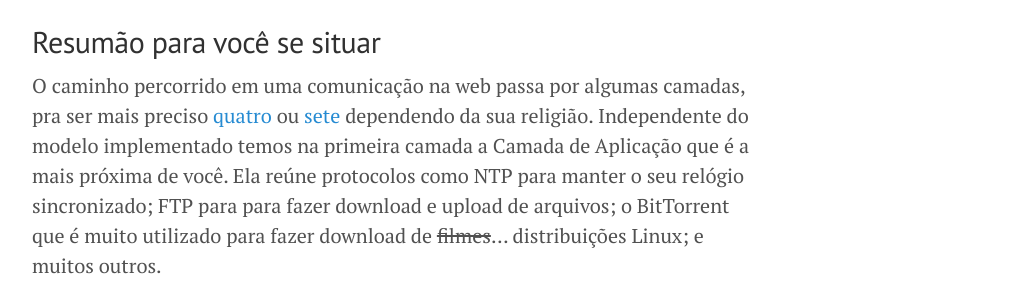
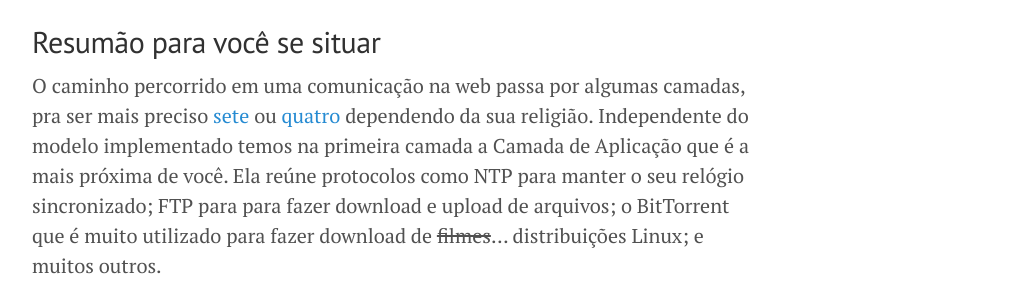
Before and after one commit to whoamindx/whoamindx.github.io, a Jekyll site: the page built from _posts/2021-6-23-http3.md, in a window 1280 px wide and 900 px high. Shown: the part 209-509 px from the top of the window, without its empty margins (248-1276 px from the left). Built offline with Jekyll 4.4.1, drawn with Linux system fonts in a browser that asks for light colours; comment, search, counter and statistics services are not loaded.

```diff
--- a/_posts/2021-6-23-http3.md
+++ b/_posts/2021-6-23-http3.md
@@ -5,7 +5,7 @@ title: HTTP/3 já é quase um padrão
 
 ## Resumão para você se situar
 
-O caminho percorrido em uma comunicação na web passa por algumas camadas, pra ser mais preciso [quatro](https://pt.wikipedia.org/wiki/Modelo_OSI){:target="\_blank"} ou [sete](https://pt.wikipedia.org/wiki/TCP/IP){:target="\_blank"} dependendo da sua religião. Independente do modelo implementado temos na primeira camada a Camada de Aplicação que é a mais próxima de você. Ela reúne protocolos como NTP para manter o seu relógio sincronizado; FTP para para fazer download e upload de arquivos; o BitTorrent que é muito utilizado para fazer download de <del>filmes</del>… distribuições Linux; e muitos outros.
+O caminho percorrido em uma comunicação na web passa por algumas camadas, pra ser mais preciso [sete](https://pt.wikipedia.org/wiki/Modelo_OSI){:target="\_blank"} ou [quatro](https://pt.wikipedia.org/wiki/TCP/IP){:target="\_blank"} dependendo da sua religião. Independente do modelo implementado temos na primeira camada a Camada de Aplicação que é a mais próxima de você. Ela reúne protocolos como NTP para manter o seu relógio sincronizado; FTP para para fazer download e upload de arquivos; o BitTorrent que é muito utilizado para fazer download de <del>filmes</del>… distribuições Linux; e muitos outros.
 
 Junto dessa turminha da pesada temos o protocolo HTTP, ele é um protocolo que foi desenvolvido originalmente para distribuir conteúdo hipertexto — ou seja, textos com hiperlinks que conseguem levar você a outros textos com hiperlinks.
 
```
